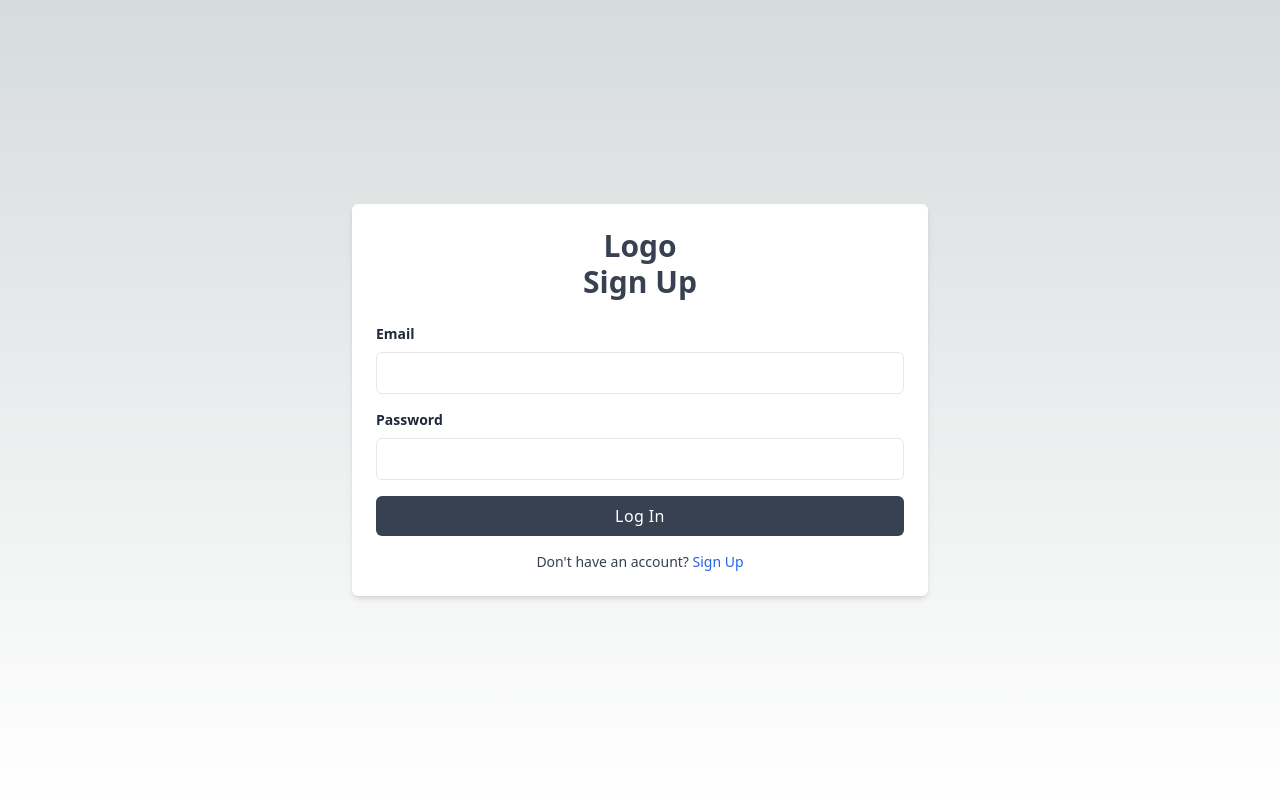
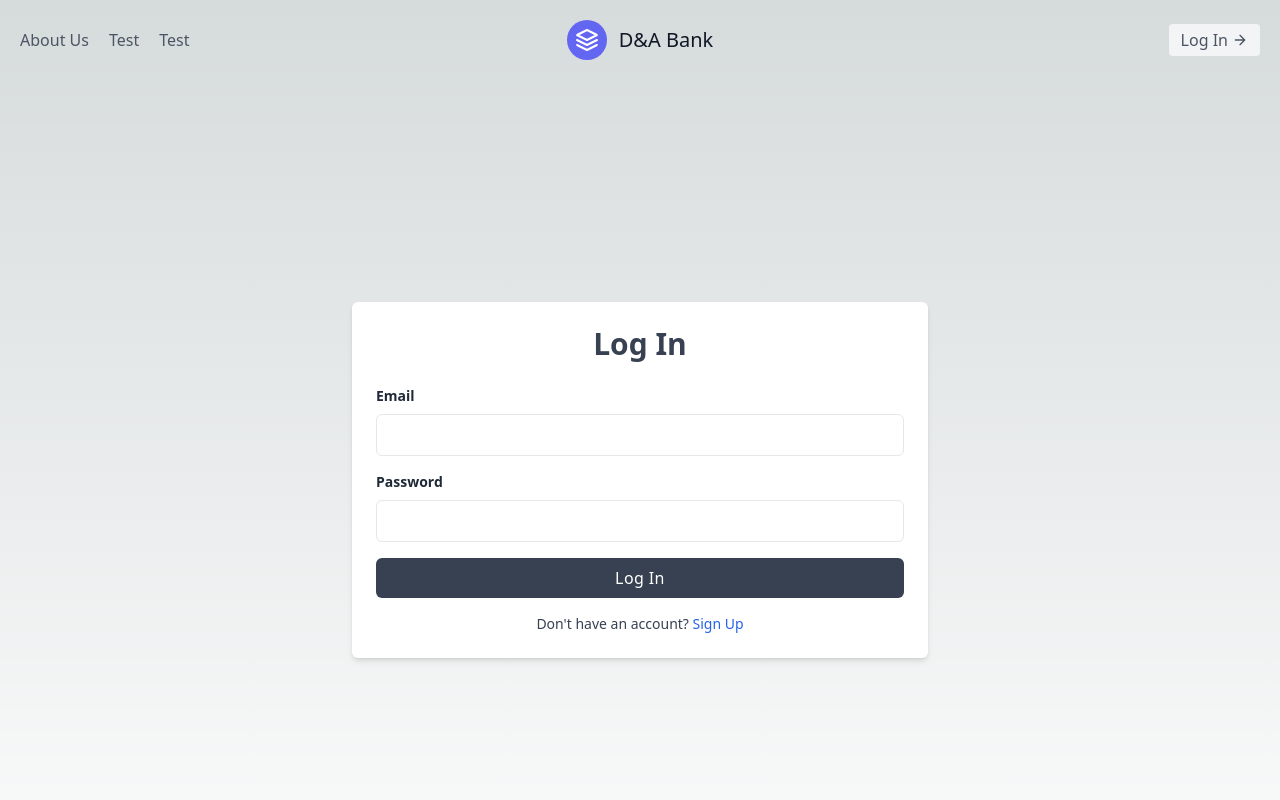
Before and after one commit to arikamat/CS331BankProject, a Next.js app: page /login in a window 1280 px wide. Shown: the top 800 px of the page. Built offline with nearby package versions, Linux system fonts and the light colour scheme.

Commit message:
Fix file structure, add navbar and footer to login and signup, integration

```diff
--- a/components/login.js
+++ b/components/login.js
@@ -19,8 +19,7 @@ export default function Login() {
     }
     return (
         <div className="w-full p-6 bg-white rounded-md shadow-md lg:max-w-xl">
-            <h1 className="text-3xl font-bold text-center text-gray-700">Logo</h1>
-            <h1 className="text-3xl font-bold text-center text-gray-700">Sign Up</h1>
+            <h1 className="text-3xl font-bold text-center text-gray-700">Log In</h1>
 
             <form className="mt-6" onSubmit={handleSubmit(onSubmit)}>
 
--- /dev/null
+++ b/components/navbar.js
@@ -0,0 +1,30 @@
+import Link from "next/link";
+function Navbar() {
+    return (
+        <header class="text-gray-600 body-font">
+            <div class="container mx-auto flex flex-wrap p-5 flex-col md:flex-row items-center">
+                <nav class="flex lg:w-2/5 flex-wrap items-center text-base md:ml-auto">
+                    <a class="mr-5 hover:text-gray-900">About Us</a>
+                    <a class="mr-5 hover:text-gray-900">Test</a>
+                    <a class="hover:text-gray-900">Test</a>
+                </nav>
+                <Link href="/" class="flex order-first lg:order-none lg:w-1/5 title-font font-medium items-center text-gray-900 lg:items-center lg:justify-center mb-4 md:mb-0">
+                    <svg xmlns="http://www.w3.org/2000/svg" fill="none" stroke="currentColor" stroke-linecap="round" stroke-linejoin="round" strokeWidth="2" class="w-10 h-10 text-white p-2 bg-indigo-500 rounded-full" viewBox="0 0 24 24">
+                        <path d="M12 2L2 7l10 5 10-5-10-5zM2 17l10 5 10-5M2 12l10 5 10-5"></path>
+                    </svg>
+                    <span class="ml-3 text-xl">D&A Bank</span>
+                </Link>
+                <div class="lg:w-2/5 inline-flex lg:justify-end ml-5 lg:ml-0">
+                    <Link href="/login" class="inline-flex items-center bg-gray-100 border-0 py-1 px-3 focus:outline-none hover:bg-gray-200 rounded text-base mt-4 md:mt-0">
+                        Log In
+                        <svg fill="none" stroke="currentColor" stroke-linecap="round" stroke-linejoin="round" strokeWidth="2" class="w-4 h-4 ml-1" viewBox="0 0 24 24">
+                            <path d="M5 12h14M12 5l7 7-7 7"></path>
+                        </svg>
+                    </Link>
+                </div>
+            </div>
+        </header>
+    )
+}
+
+export default Navbar;
--- a/components/signup.js
+++ b/components/signup.js
@@ -26,7 +26,6 @@ export default function CreateAcct() {
     }
     return (
         <div className="w-full p-6 bg-white rounded-md shadow-md lg:max-w-xl">
-            <h1 className="text-3xl font-bold text-center text-gray-700">Logo</h1>
             <h1 className="text-3xl font-bold text-center text-gray-700">Sign Up</h1>
 
             <form className="mt-6" onSubmit={handleSubmit(onSubmit)}>
--- a/pages/components/navbar.js
+++ /dev/null
@@ -1,28 +0,0 @@
-function Navbar() {
-  return (
-    <header class="text-gray-600 body-font">
-      <div class="container mx-auto flex flex-wrap p-5 flex-col md:flex-row items-center">
-        <nav class="flex lg:w-2/5 flex-wrap items-center text-base md:ml-auto">
-          <a class="mr-5 hover:text-gray-900">About Us</a>
-          <a class="mr-5 hover:text-gray-900">Test</a>
-          <a class="hover:text-gray-900">Test</a>
-        </nav>
-        <a class="flex order-first lg:order-none lg:w-1/5 title-font font-medium items-center text-gray-900 lg:items-center lg:justify-center mb-4 md:mb-0">
-          <svg xmlns="http://www.w3.org/2000/svg" fill="none" stroke="currentColor" stroke-linecap="round" stroke-linejoin="round" strokeWidth="2" class="w-10 h-10 text-white p-2 bg-indigo-500 rounded-full" viewBox="0 0 24 24">
-            <path d="M12 2L2 7l10 5 10-5-10-5zM2 17l10 5 10-5M2 12l10 5 10-5"></path>
-          </svg>
-          <span class="ml-3 text-xl">D&A Bank</span>
-        </a>
-        <div class="lg:w-2/5 inline-flex lg:justify-end ml-5 lg:ml-0">
-          <button class="inline-flex items-center bg-gray-100 border-0 py-1 px-3 focus:outline-none hover:bg-gray-200 rounded text-base mt-4 md:mt-0"> Log In
-            <svg fill="none" stroke="currentColor" stroke-linecap="round" stroke-linejoin="round" strokeWidth="2" class="w-4 h-4 ml-1" viewBox="0 0 24 24">
-              <path d="M5 12h14M12 5l7 7-7 7"></path>
-            </svg>
-          </button>
-        </div>
-      </div>
-    </header>
-  )
-}
-
-export default Navbar;
--- a/pages/index.js
+++ b/pages/index.js
@@ -1,9 +1,9 @@
 import { Inter } from 'next/font/google'
 import Head from 'next/head'
 
-import Footer from './components/footer'
-import Homepage from './components/homepage'
-import Navbar from './components/navbar'
+import Footer from '../components/footer'
+import Homepage from '../components/homepage'
+import Navbar from '../components/navbar'
 
 
 const inter = Inter({ subsets: ['latin'] })
--- a/pages/login.js
+++ b/pages/login.js
@@ -1,8 +1,27 @@
 import Login from "@/components/login";
+import Head from "next/head";
+import Navbar from "@/components/navbar";
+import Footer from "@/components/footer";
 export default function LoginPage() {
-  return (
-    <div className="relative flex flex-col items-center justify-center min-h-screen overflow-hidden">
-      <Login></Login>
-    </div>
-  );
+    return (
+        <div>
+            <Head>
+                <title>D&A Bank</title>
+                <meta name="description" content="" />
+                <link rel="icon" href="/favicon.ico" />
+            </Head>
+
+            <main>
+                <Navbar />
+                <div className="relative flex flex-col items-center justify-center min-h-screen overflow-hidden">
+                    <Login></Login>
+                </div>
+            </main>
+            <Footer />
+
+
+
+        </div>
+
+    );
 }
--- a/pages/signup.js
+++ b/pages/signup.js
@@ -1,9 +1,27 @@
-import Login from "@/components/login";
+import Head from "next/head";
+import Navbar from "@/components/navbar";
+import Footer from "@/components/footer";
 import CreateAcct from "@/components/signup";
 export default function LoginPage() {
-  return (
-    <div className="relative flex flex-col items-center justify-center min-h-screen overflow-hidden">
-      <CreateAcct></CreateAcct>
-    </div>
-  );
+    return (
+        <div>
+            <Head>
+                <title>D&A Bank</title>
+                <meta name="description" content="" />
+                <link rel="icon" href="/favicon.ico" />
+            </Head>
+
+            <main>
+                <Navbar />
+                <div className="relative flex flex-col items-center justify-center min-h-screen overflow-hidden">
+                    <CreateAcct/>
+                </div>
+            </main>
+            <Footer />
+
+
+
+        </div>
+
+    );
 }
```
Also changed, not shown: components/footer.js (renamed from pages/components/footer.js), components/homepage.js (renamed from pages/components/homepage.js), components/viewClients.js (added), pages/components/viewClients.js (deleted).
